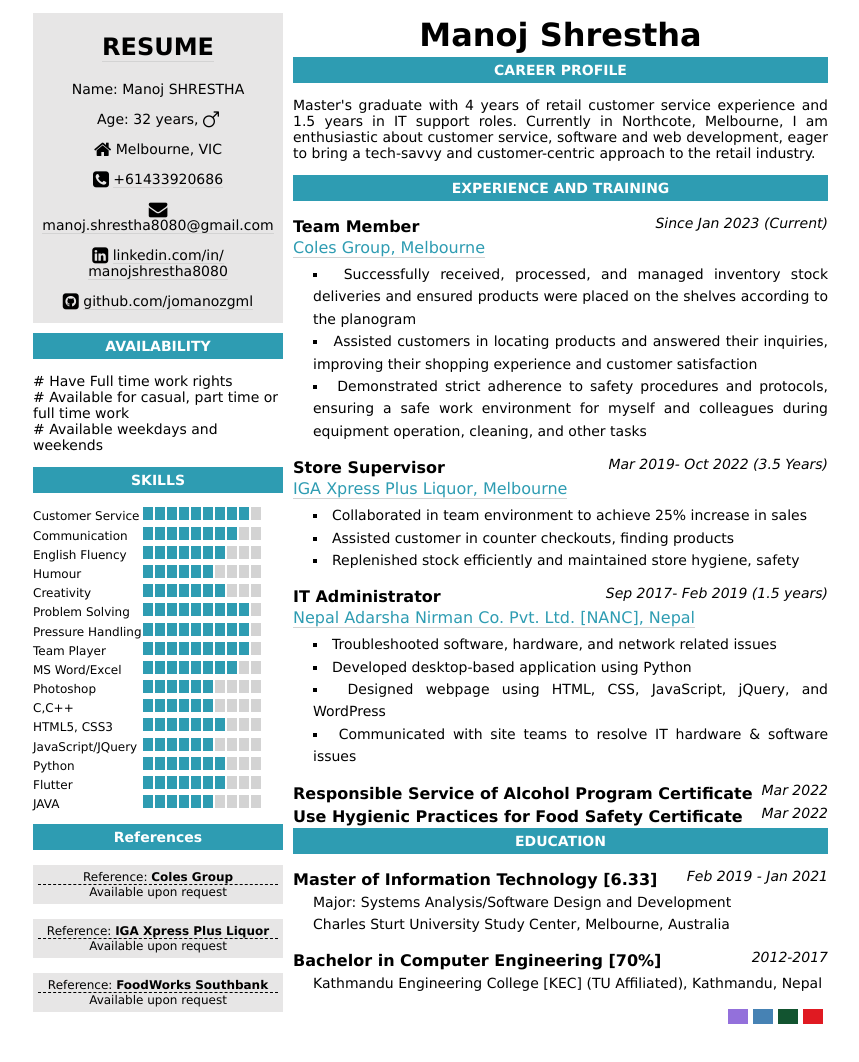
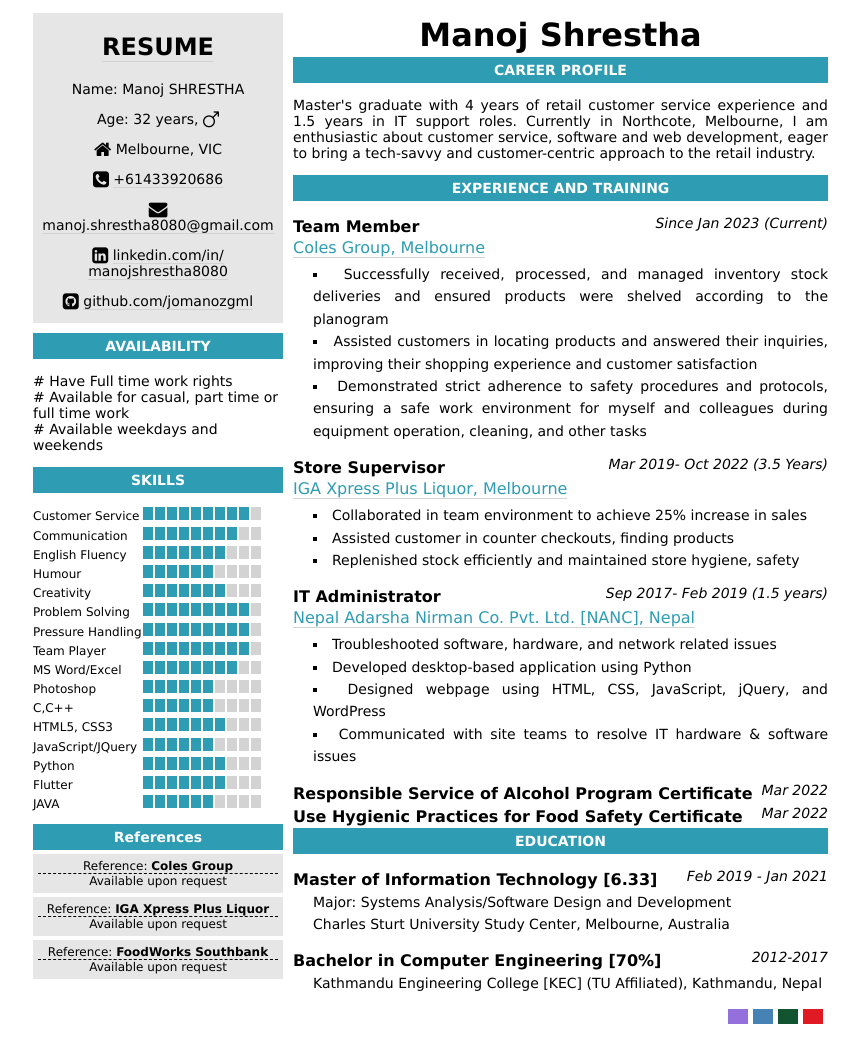
Before and after one commit to jomanozgml/resume, a plain HTML site: page index.html in a window 1280 px wide. Shown: the whole page, without its empty margins (207-1066 px from the left). After the commit the page ends 1032 px from the top, so only its background shows below. Drawn offline with Linux system fonts and the light colour scheme.

Commit message:
Trimmed code unnecessary lines

```diff
--- a/index.html
+++ b/index.html
@@ -15,7 +15,6 @@
 		.mainDiv {
 			position: relative;
 			max-width: 800px;
-			height: 1100px;
 			margin: auto;
 			padding: 5px;
 			/*border: 2px solid lightgray;*/
@@ -23,7 +22,6 @@
 		.sideDiv, .sideDiv div {
 			float: left;
 			width: 250px;
-			height: auto;
 		}
 		#person {
 			background-color: #E7E6E6;
@@ -39,7 +37,6 @@
 		.centerDiv {
 			float: left;
 			width: 535px;
-			height: auto;
 			margin-left: 10px;
 		}
 		.centerDiv div {
@@ -136,9 +133,6 @@
 		}
 		#reference {
 			margin-top: 10px;
-		}
-		#reference .last {
-			margin-top: 1px;
 		}
 		.centerDiv h4 {
 			display: inline;
@@ -305,7 +299,7 @@
 				<a href="https://www.colesgroup.com.au/" target="_blank" class="company color1"> Coles Group, Melbourne	</a>
 				<ul style="list-style-type:square;">
 				<li> Successfully received, processed, and managed inventory stock deliveries and ensured products were
-					placed on the shelves according to the planogram </li>
+					shelved according to the planogram </li>
 				<li> Assisted customers in locating products and answered their inquiries, improving their shopping experience
 					and customer satisfaction </li>
 				<li> Demonstrated strict adherence to safety procedures and protocols, ensuring a safe work environment for myself
```
